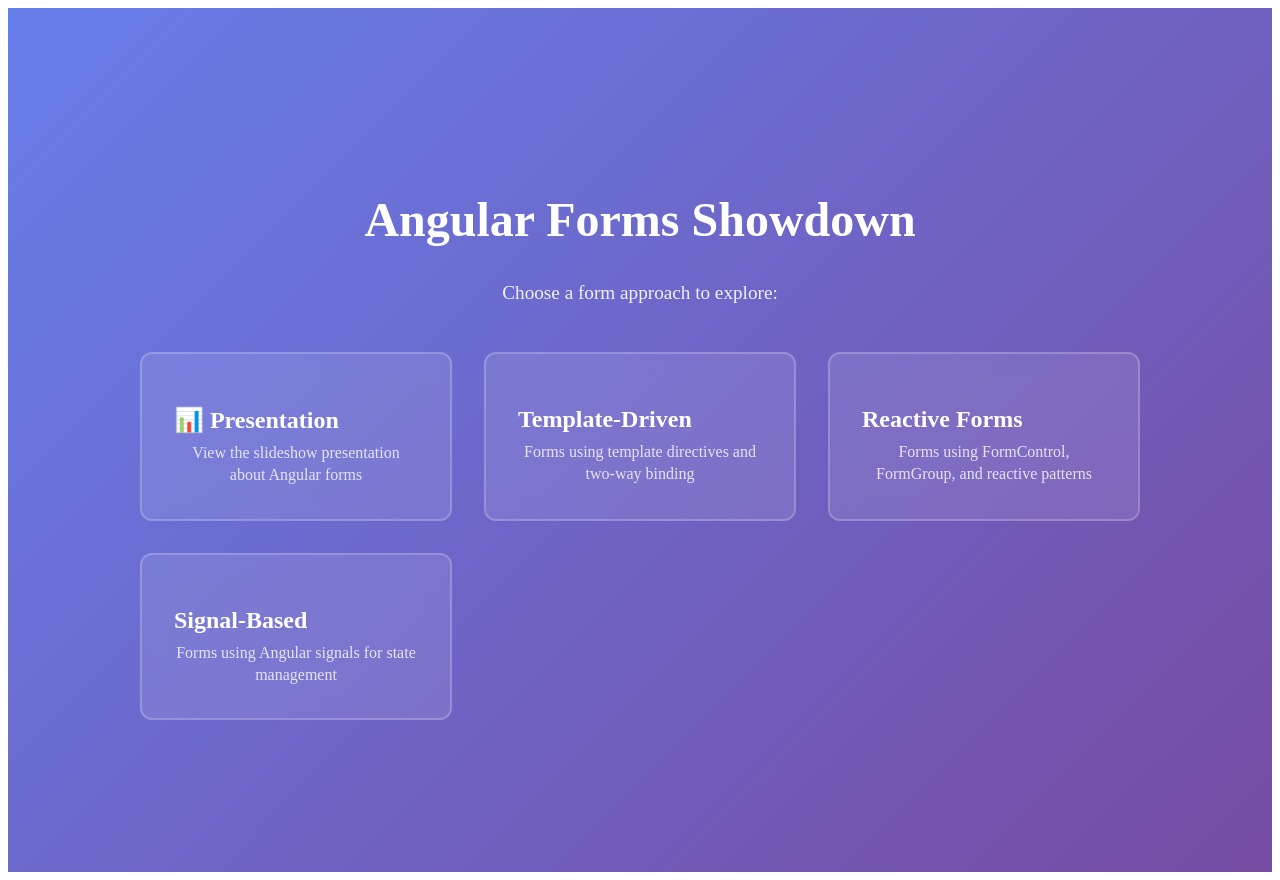
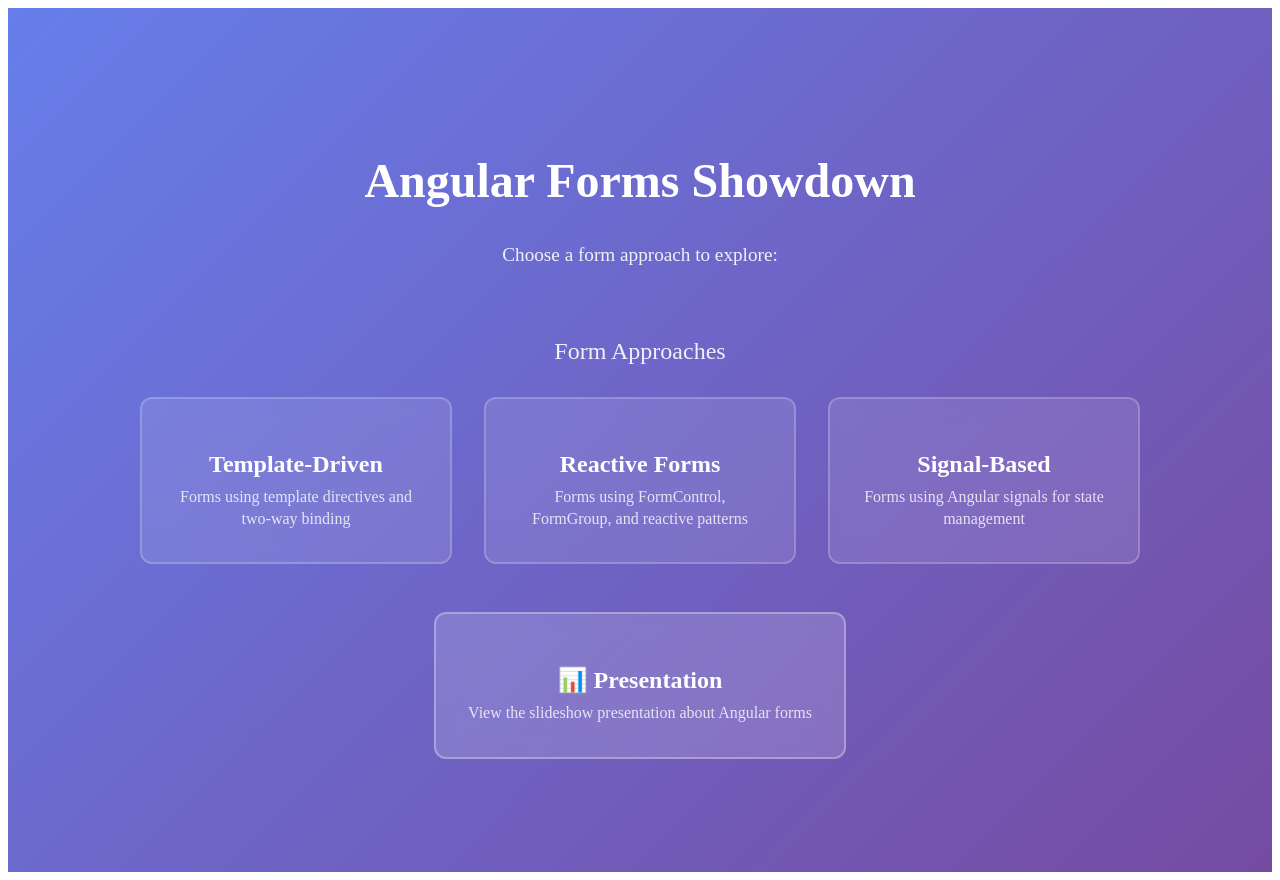
Before and after one commit to superdyzio/angular-forms-showdown, an Angular app: page / in a window 1280 px wide. Built offline with nearby package versions, Linux system fonts and the light colour scheme.

Commit message:
divide main page buttons into forms and presentation sections

```diff
--- a/src/app/pages/main/main.component.html
+++ b/src/app/pages/main/main.component.html
@@ -2,12 +2,9 @@
   <h1>Angular Forms Showdown</h1>
   <p>Choose a form approach to explore:</p>
 
-  <div class="button-grid">
-    <a routerLink="/slideshow" class="nav-button slideshow">
-      <h2>📊 Presentation</h2>
-      <p>View the slideshow presentation about Angular forms</p>
-    </a>
-
+  <div class="forms-section">
+    <h3>Form Approaches</h3>
+    <div class="forms-grid">
       <a routerLink="/template" class="nav-button template">
         <h2>Template-Driven</h2>
         <p>Forms using template directives and two-way binding</p>
@@ -24,3 +21,11 @@
       </a>
     </div>
   </div>
+
+  <div class="presentation-section">
+    <a routerLink="/slideshow" class="nav-button presentation">
+      <h2>📊 Presentation</h2>
+      <p>View the slideshow presentation about Angular forms</p>
+    </a>
+  </div>
+</div>
--- a/src/app/pages/main/main.component.scss
+++ b/src/app/pages/main/main.component.scss
@@ -23,12 +23,28 @@ p {
   opacity: 0.9;
 }
 
-.button-grid {
+.forms-section {
+  margin-bottom: 3rem;
+  text-align: center;
+}
+
+.forms-section h3 {
+  font-size: 1.5rem;
+  margin-bottom: 2rem;
+  opacity: 0.9;
+  font-weight: 500;
+}
+
+.forms-grid {
   display: grid;
-  grid-template-columns: repeat(auto-fit, minmax(300px, 1fr));
+  grid-template-columns: repeat(3, 1fr);
   gap: 2rem;
   max-width: 1000px;
   width: 100%;
+}
+
+.presentation-section {
+  text-align: center;
 }
 
 .nav-button {
@@ -62,7 +78,14 @@ p {
   line-height: 1.4;
 }
 
-.slideshow:hover {
+.presentation {
+  max-width: 400px;
+  margin: 0 auto;
+  background: rgba(255, 255, 255, 0.15);
+  border: 2px solid rgba(255, 255, 255, 0.3);
+}
+
+.presentation:hover {
   background: rgba(255, 215, 0, 0.2);
   border-color: rgba(255, 215, 0, 0.5);
 }
@@ -87,7 +110,7 @@ p {
     font-size: 2rem;
   }
 
-  .button-grid {
+  .forms-grid {
     grid-template-columns: 1fr;
     gap: 1.5rem;
   }
@@ -95,4 +118,8 @@ p {
   .nav-button {
     padding: 1.5rem;
   }
+
+  .presentation {
+    max-width: 100%;
+  }
 }
```
Lines whose indentation alone changed are shown as unchanged.
